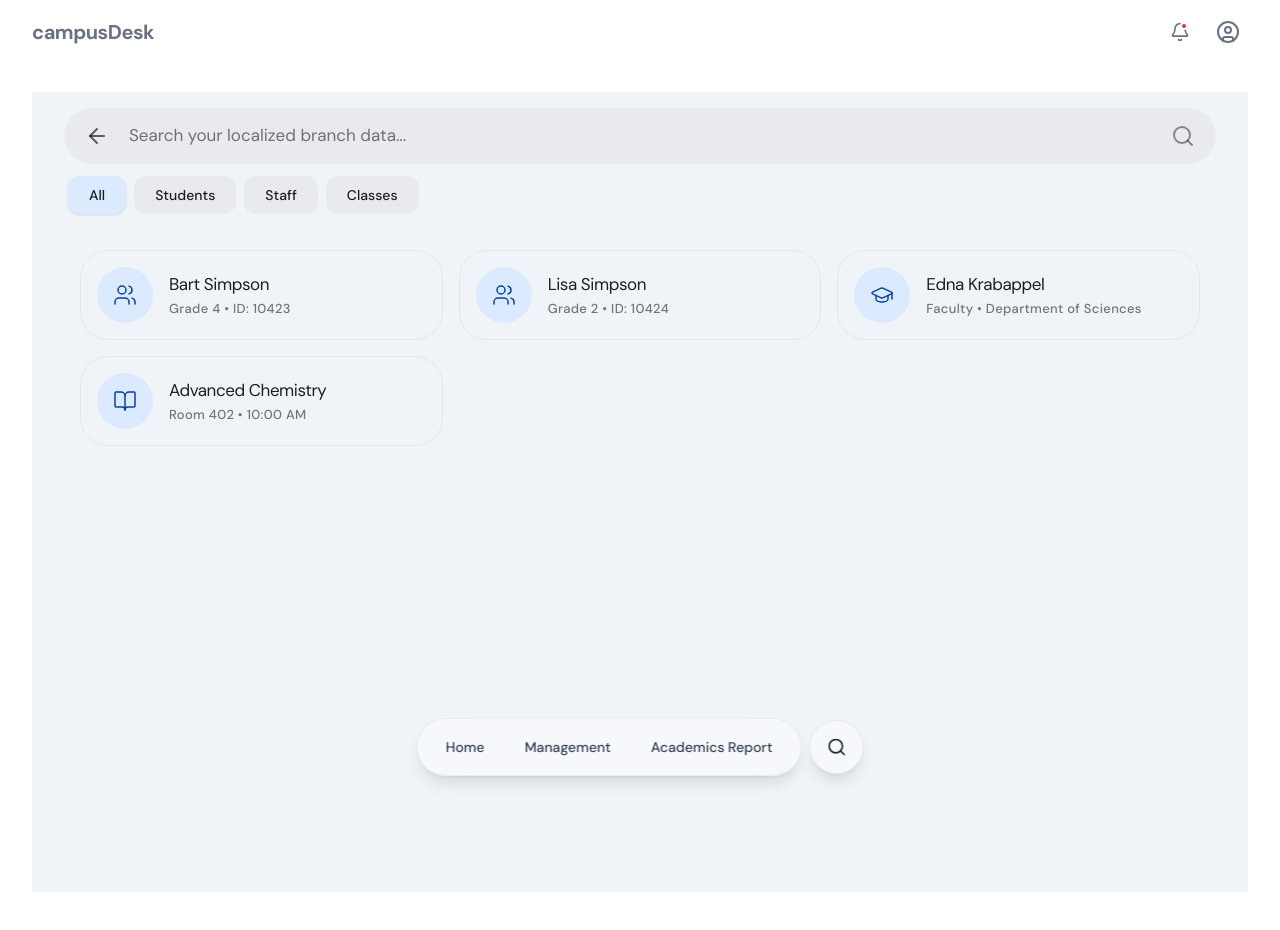
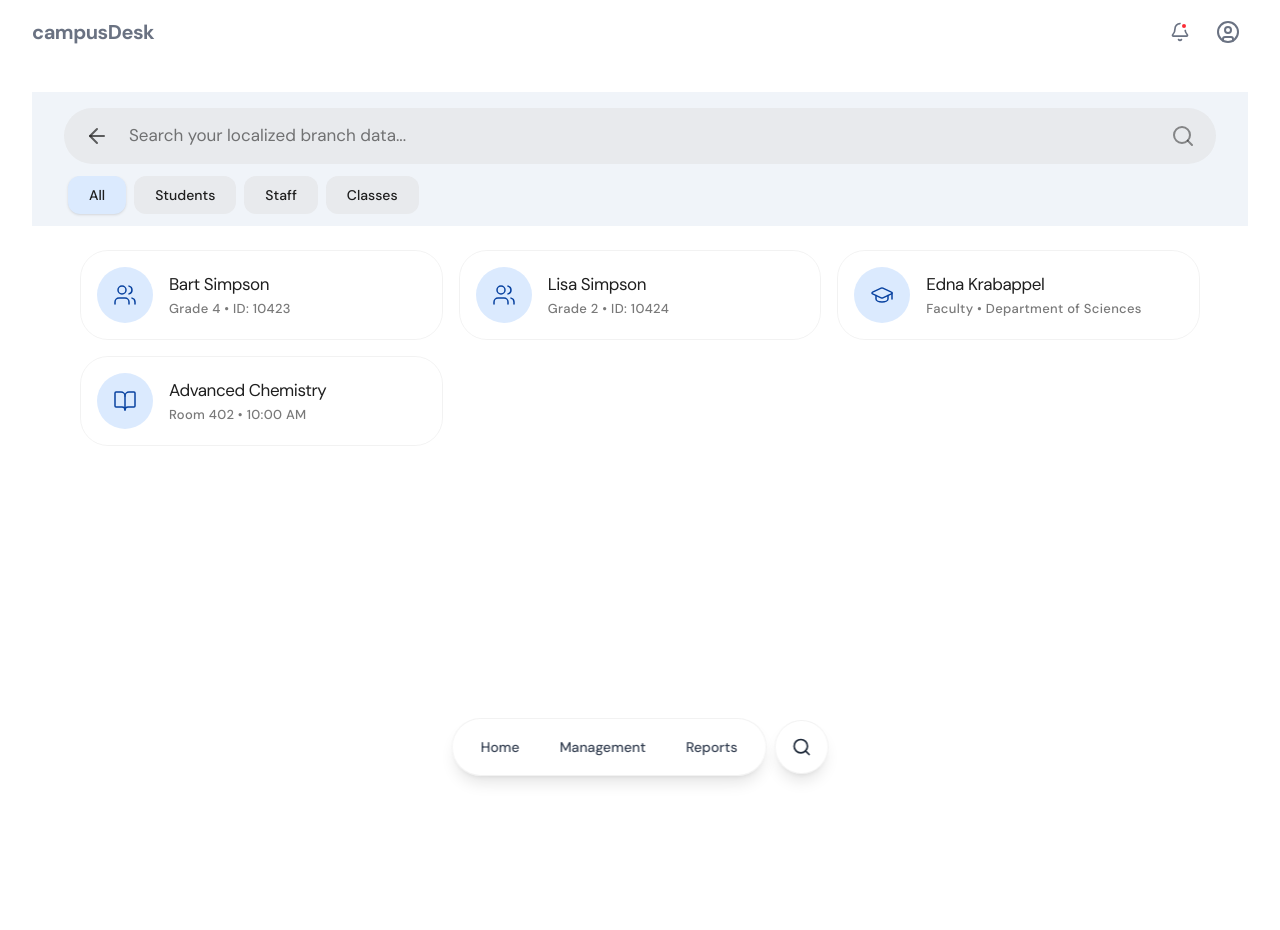
Before and after one commit to ubadha-kaif-work/campusDesk, a Next.js app: page /institution/search in a window 1280 px wide. Shown: the top 930 px of the page. Built offline with nearby package versions, Linux system fonts and the light colour scheme.

Commit message:
style: rename academics pill and correct nested component background contrast logic

```diff
--- a/src/app/institution/academics-report/page.tsx
+++ b/src/app/institution/academics-report/page.tsx
@@ -8,7 +8,7 @@ export default function AcademicsReportPage() {
         <div className="space-y-8 pb-32">
             <div className="flex flex-col gap-1 mb-6 pt-4">
                 <h1 className="text-4xl font-normal tracking-tight text-foreground">
-                    Academics Report
+                    Reports
                 </h1>
                 <p className="text-gray-600 dark:text-gray-400 text-lg mt-2">
                     Review overarching gradebooks, attendance mappings, and class schedules natively.
--- a/src/app/institution/login/page.tsx
+++ b/src/app/institution/login/page.tsx
@@ -34,7 +34,7 @@ export default function InstitutionLogin() {
     };
 
     return (
-        <div className="min-h-[100dvh] bg-background flex flex-col justify-center py-12 px-4 sm:px-6 lg:px-8 relative overflow-hidden">
+        <div className="min-h-[100dvh] flex flex-col justify-center py-12 px-4 sm:px-6 lg:px-8 relative overflow-hidden">
 
             {/* MD3 Abstract Decorative Background Ambient Lighting Layer */}
             <div className="absolute top-0 right-0 -translate-y-1/4 translate-x-1/4 w-[800px] h-[800px] bg-primary-100/40 dark:bg-primary-900/10 rounded-full blur-3xl pointer-events-none" />
--- a/src/app/institution/search/page.tsx
+++ b/src/app/institution/search/page.tsx
@@ -37,7 +37,7 @@ function LocalSearchContent() {
         : filteredResults;
 
     return (
-        <div className="min-h-[100dvh] bg-background flex flex-col pb-32">
+        <div className="min-h-[100dvh] flex flex-col pb-32">
             {/* Top Navigation Frame mirroring strict MD3 Heights */}
             <div className="sticky top-0 z-50 pt-2 pb-2 px-2 sm:px-4 sm:pt-4 bg-background/95 backdrop-blur-xl border-b border-black/5 dark:border-white/5 md:border-none">
                 <div className="max-w-6xl mx-auto flex flex-col gap-3">
@@ -73,8 +73,8 @@ function LocalSearchContent() {
                                 key={filter}
                                 onClick={() => setActiveFilter(filter)}
                                 className={`px-4 sm:px-5 py-2 rounded-xl text-[13px] sm:text-sm font-medium whitespace-nowrap transition-all border border-transparent shrink-0 ${activeFilter === filter
-                                        ? "bg-primary-100 text-primary-900 dark:bg-primary-900/60 dark:text-primary-100 border-primary-200 dark:border-primary-800 shadow-sm"
-                                        : "bg-surface-container text-foreground hover:bg-surface-container-highest border-black/5 dark:border-white/5"
+                                    ? "bg-primary-100 text-primary-900 dark:bg-primary-900/60 dark:text-primary-100 border-primary-200 dark:border-primary-800 shadow-sm"
+                                    : "bg-surface-container text-foreground hover:bg-surface-container-highest border-black/5 dark:border-white/5"
                                     }`}
                             >
                                 {filter}
--- a/src/components/layout/InstitutionNavbar.tsx
+++ b/src/components/layout/InstitutionNavbar.tsx
@@ -15,7 +15,7 @@ export function InstitutionNavbar() {
     const navItems = [
         { name: "Home", href: "/institution/dashboard", icon: Home },
         { name: "Management", href: "/institution/management", icon: Users },
-        { name: "Academics Report", href: "/institution/academics-report", icon: BookOpen },
+        { name: "Reports", href: "/institution/academics-report", icon: BookOpen },
     ];
 
     const handleSearchClick = () => {
```
